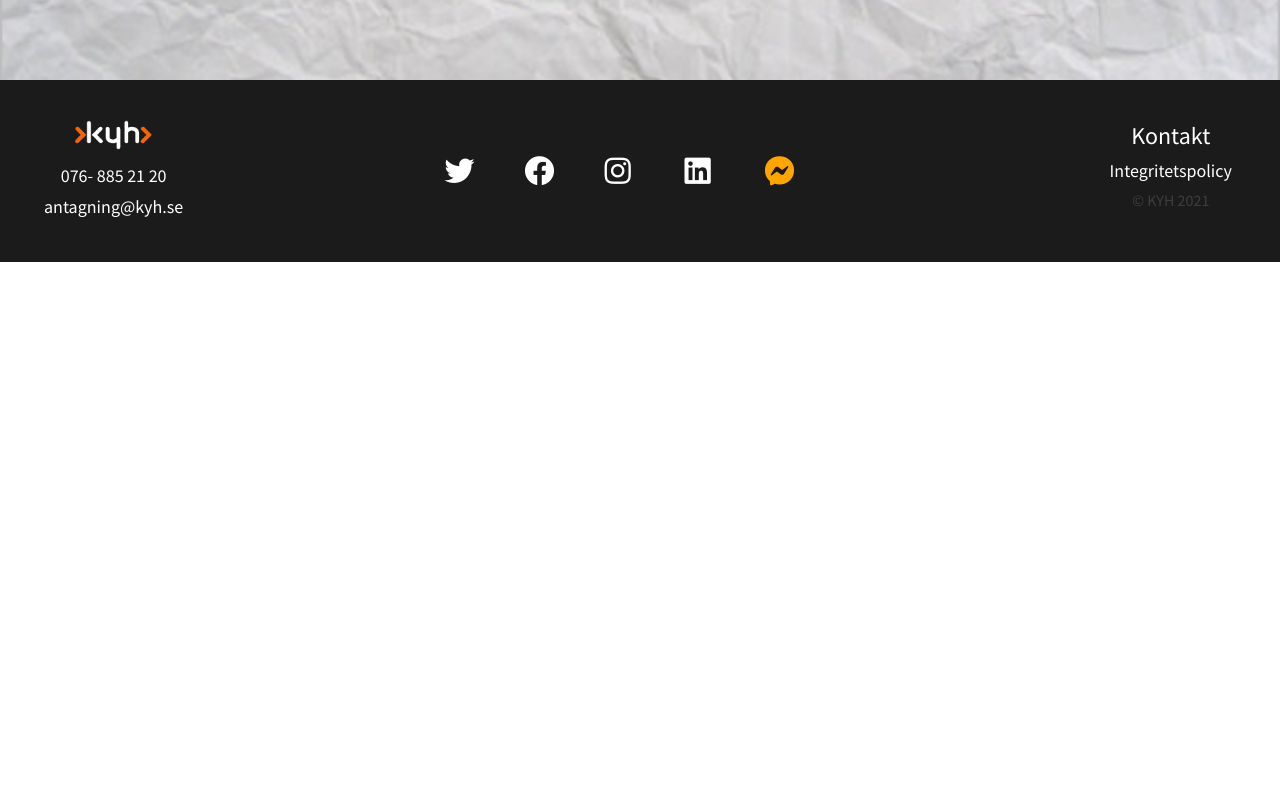
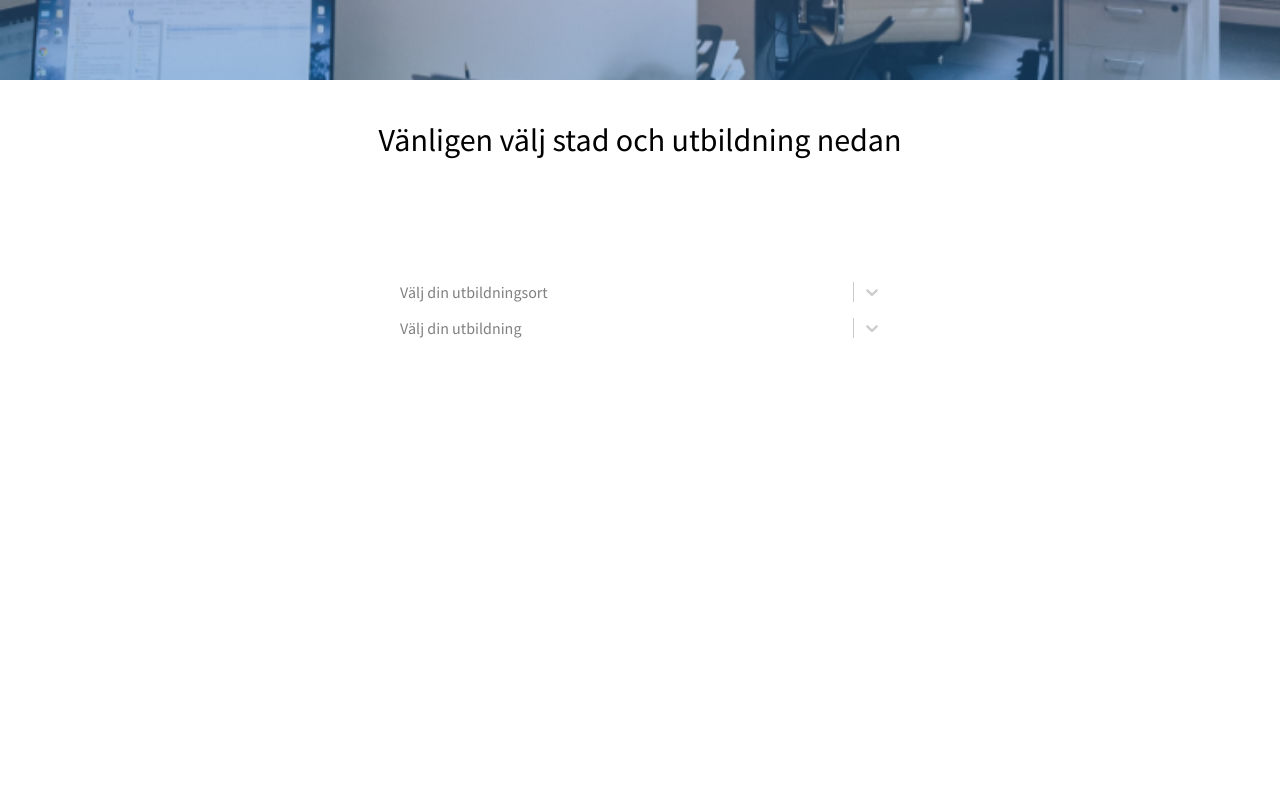
Before and after one commit to JaneDoeRealOne/kyh-aquamarine, a React (Create React App) app: page /login in a window 1280 px wide. Shown: the part 720-1520 px from the top of the page. Before the commit the page ends 982 px from the top, so only its background shows below. Built offline with nearby package versions, Linux system fonts and the light colour scheme.

Commit message:
Implemented React-Select for dropdown

```diff
--- a/package.json
+++ b/package.json
@@ -10,7 +10,8 @@
     "react-dom": "^17.0.1",
     "react-icons": "^4.2.0",
     "react-router-dom": "^5.2.0",
-    "react-scripts": "^3.4.4"
+    "react-scripts": "^3.4.4",
+    "react-select": "^4.1.0"
   },
   "scripts": {
     "start": "react-scripts start",
--- a/src/App.css
+++ b/src/App.css
@@ -14,9 +14,8 @@
   align-items: center;
   justify-content: center;
   font-size: 3rem;
-  background-image: linear-gradient(to bottom, rgba(239, 110, 110, 0.5), rgba(37, 132, 220, 0.345));
-  /* ,
-    url('./components/assets/office.png'); */
+  background-image: linear-gradient(to bottom, rgba(239, 110, 110, 0.5), rgba(37, 132, 220, 0.345)),
+    url('./components/assets/office.png');
   font-family:'Gill Sans', 'Gill Sans MT', Calibri, 'Trebuchet MS', sans-serif;
   font-weight: 300;
 }
@@ -41,10 +40,11 @@
 }
 
 .login {
-  background-image: url('./components/assets/bg-paper.png');
+  /* background-image: url('./components/assets/bg-paper.png'); */
   background-position: center;
   background-size: cover;
   background-repeat: no-repeat;
-  color: rgb(31, 31, 31);;
+  color: #fff;
+  /* color: rgb(31, 31, 31);; */
   font-size: 100px;
 }
--- /dev/null
+++ b/src/components/Dropdown.css
@@ -0,0 +1,19 @@
+.react-select-container {
+  display: flex;
+  justify-content: center;
+  align-items: center;
+  width: 100%;
+  flex-direction: column;
+  margin-top: 50px;
+  height: 200px;
+
+}
+
+.dropdown-container {
+  margin: 40px;
+  height: 80vh;
+}
+
+.dropdown-container h1{
+  margin-bottom: 50px;
+}
--- /dev/null
+++ b/src/components/Dropdown.js
@@ -0,0 +1,85 @@
+import React, { useState } from 'react';
+import Select from 'react-select';
+import './Dropdown.css';
+import '../App.css';
+
+const optionsCity = [
+  { value: 'eskilstuna', label: 'Eskilstuna' },
+  { value: 'gävle', label: 'Gävle' },
+  { value: 'göteborg', label: 'Göteborg' },
+  { value: 'hudiksvall', label: 'Hudiksvall' },
+  { value: 'karlskrona', label: 'Karlskrona' },
+  { value: 'katrineholm', label: 'Katrineholm' },
+  { value: 'malmö', label: 'Malmö' },
+  { value: 'norrtälje', label: 'Norrtälje' },
+  { value: 'ronneby', label: 'Ronneby' },
+  { value: 'stockholm', label: 'Stockholm' },
+];
+const optionsEducation = [
+  { value: 'frontend', label: 'Front-end Developer' },
+  { value: 'produktionsledare', label: 'Produktionsledare -Anläggning' },
+  { value: 'fastighetsingenjör', label: 'Fastighetsingenjör' },
+  { value: 'ekonomi', label: 'Affärsutveckling Digital handel -Logistik' },
+  { value: 'mätningsingenjör', label: 'Mätningsingenjör -Bygg & anläggning' },
+  { value: 'byggproduktionsledare', label: 'Byggproduktionsledare -Nyproduktion' },
+  { value: 'energispecialist', label: 'Energispecialist -Hållbara Byggnader' },
+  { value: 'dotnet', label: '.NET Developer' },
+];
+
+function Dropdown() {
+
+  function customTheme(theme) {
+    return {
+      ...theme,
+      colors: {
+        ...theme.colors,
+        primary25: 'orange',
+        primary: 'orange',
+      },
+    };
+  }
+  const customStyles = {
+    option: (provided, state) => ({
+      ...provided,
+      display: 'flex',
+      justifyContent: 'center',
+      color: state.isSelected ? 'red' : 'black',
+      padding: 20,
+    }),
+    control: () => ({
+      width: 500,
+      display: 'flex',
+      justifyContent: 'center',
+      alignItems: 'center',
+    }),
+    singleValue: (provided, state) => {
+      const opacity = state.isDisabled ? 1 : 0.5;
+      const transition = 'opacity 300mms';
+
+      return { ...provided, opacity, transition };
+    }
+  }
+
+  return (
+    <div className='dropdown-container'>
+      <h1>Vänligen välj stad och utbildning nedan</h1>
+      <div className='react-select-container'>
+        <Select
+          styles={customStyles}
+          options={optionsCity}
+          theme={customTheme}
+          // className='react-select-container'
+          placeholder='Välj din utbildningsort'
+        />
+        <Select
+          styles={customStyles}
+          options={optionsEducation}
+          theme={customTheme}
+          placeholder='Välj din utbildning'
+        />
+      </div>
+    </div>
+  )
+}
+
+export default Dropdown;
--- a/src/components/pages/Login.js
+++ b/src/components/pages/Login.js
@@ -1,8 +1,12 @@
 import React from 'react';
 import '../../App.css';
+import Dropdown from '../Dropdown';
 
 export default function Login() {
   return (
-    <h1 className='login'>Please, log in</h1>
+    <>
+      <h1 className='login'>Please, log in</h1>
+      <Dropdown />
+    </>
   )
 }
```
Also changed, not shown: 1 other file (tests, documents, lock files or other folders).
